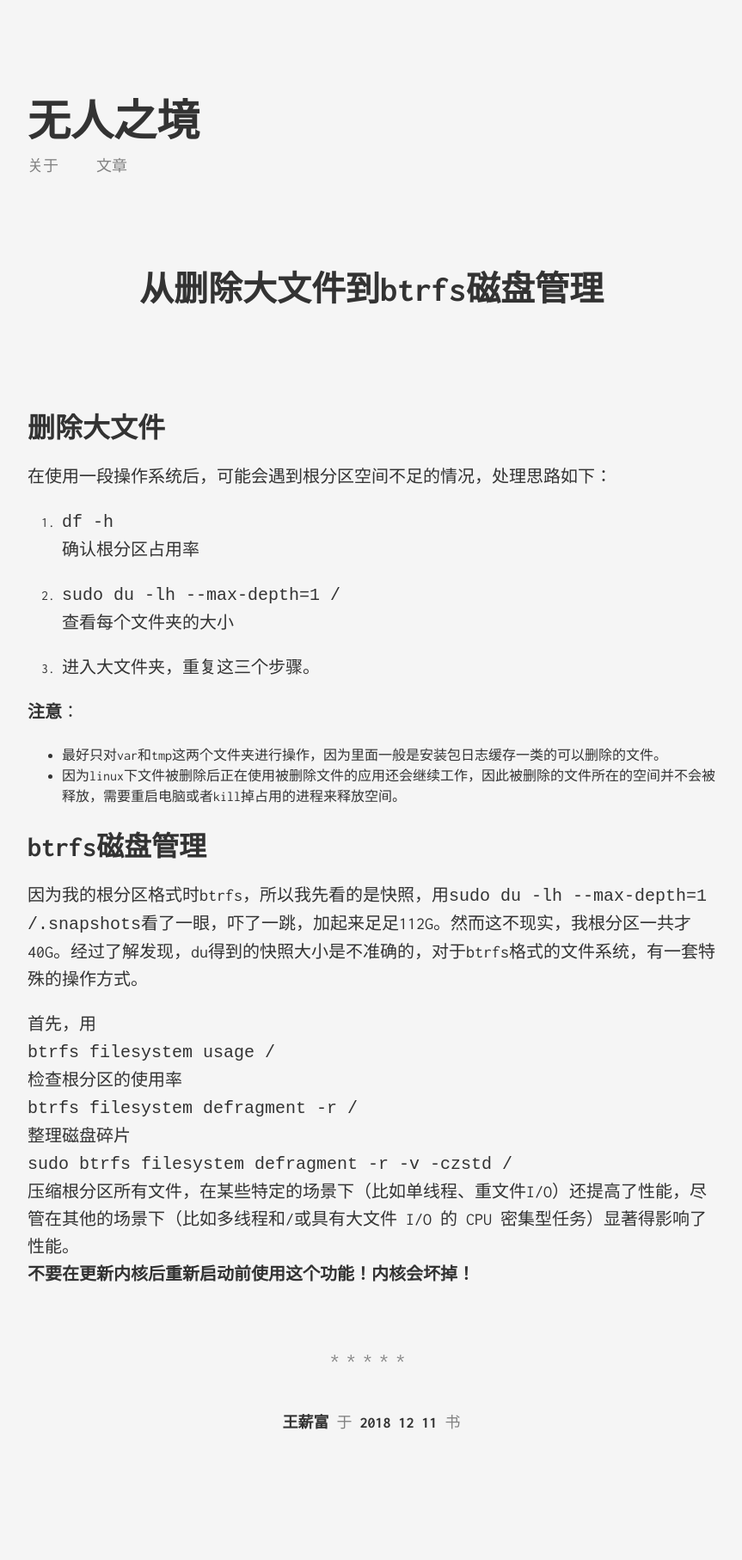
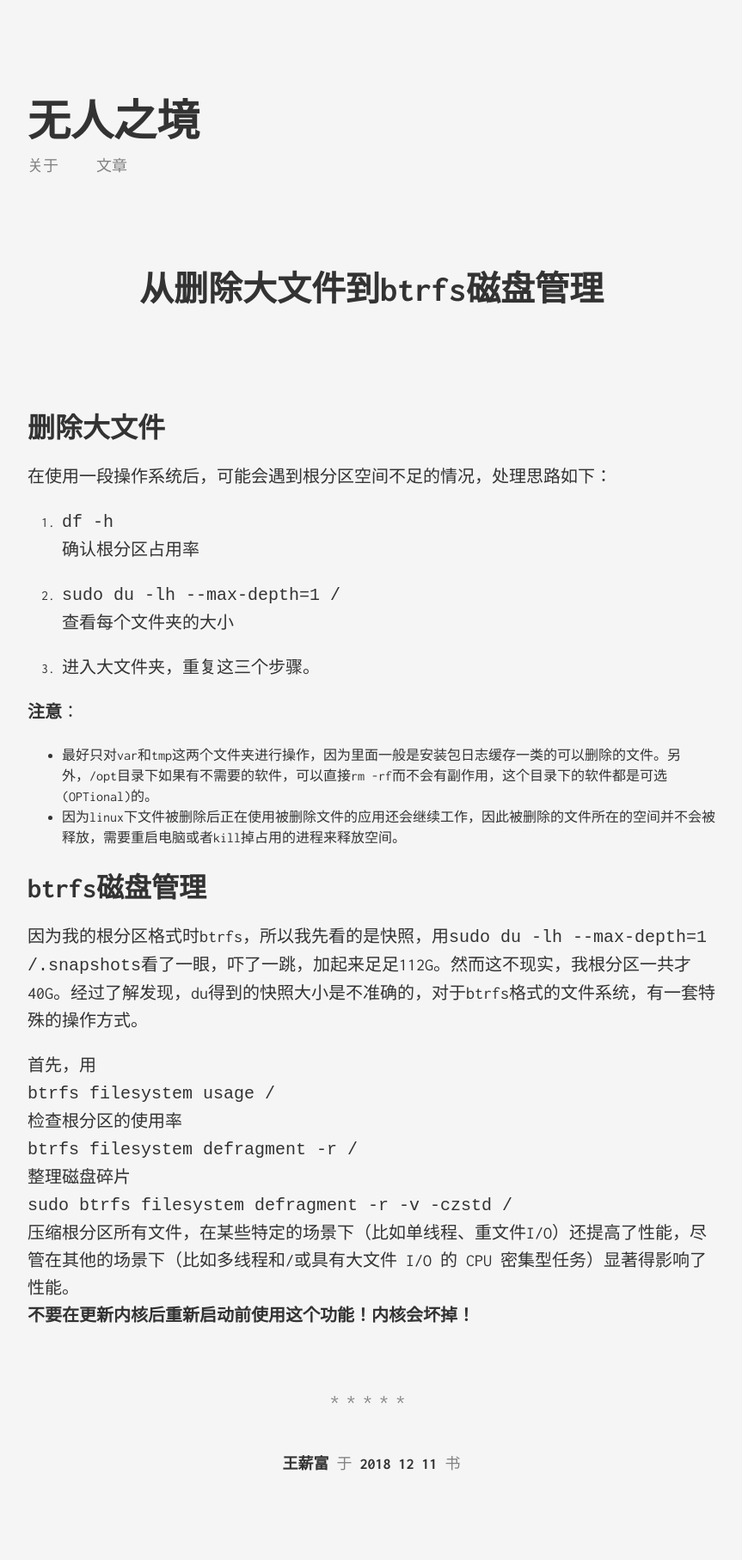
Before and after one commit to Meursau1T/WongRuoran.github.io, a Jekyll site: the page built from _posts/2018-12-11-记一次Linux根分区清理.md, in a window 1280 px wide. Shown: the whole page at 86% size, without its empty margins (208-1071 px from the left). Built offline with Jekyll 4.4.1, drawn with Linux system fonts in a browser that asks for light colours; before the commit the page ends 1767 px from its top, so only the background shows below that.

Commit message:
Initial commit

```diff
--- a/_posts/2018-12-11-记一次Linux根分区清理.md
+++ b/_posts/2018-12-11-记一次Linux根分区清理.md
@@ -16,7 +16,7 @@ categories: [Linux]
 3. 进入大文件夹，重复这三个步骤。
 
 **注意**：
-- 最好只对var和tmp这两个文件夹进行操作，因为里面一般是安装包日志缓存一类的可以删除的文件。
+- 最好只对var和tmp这两个文件夹进行操作，因为里面一般是安装包日志缓存一类的可以删除的文件。另外，/opt目录下如果有不需要的软件，可以直接rm -rf而不会有副作用，这个目录下的软件都是可选(OPTional)的。
 - 因为linux下文件被删除后正在使用被删除文件的应用还会继续工作，因此被删除的文件所在的空间并不会被释放，需要重启电脑或者kill掉占用的进程来释放空间。
 
 # btrfs磁盘管理
```
